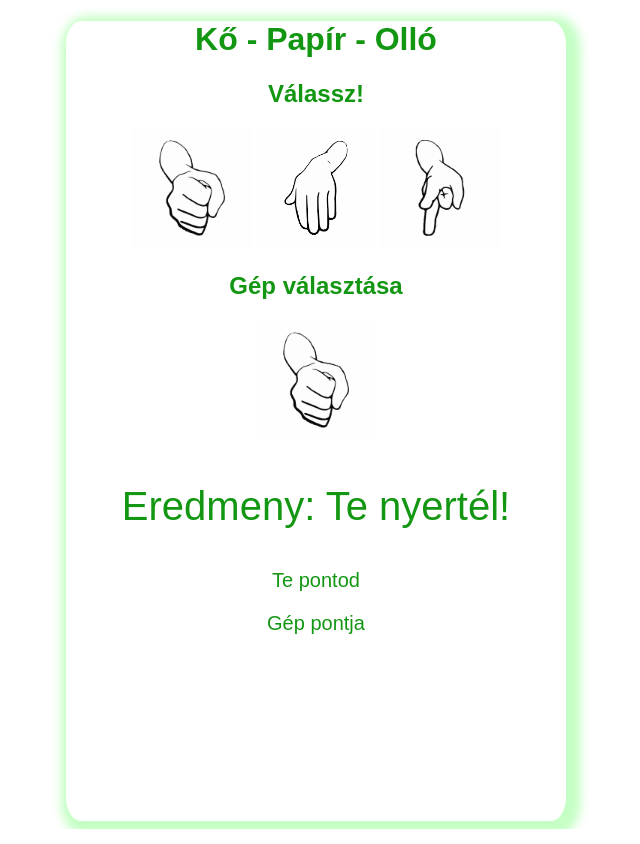
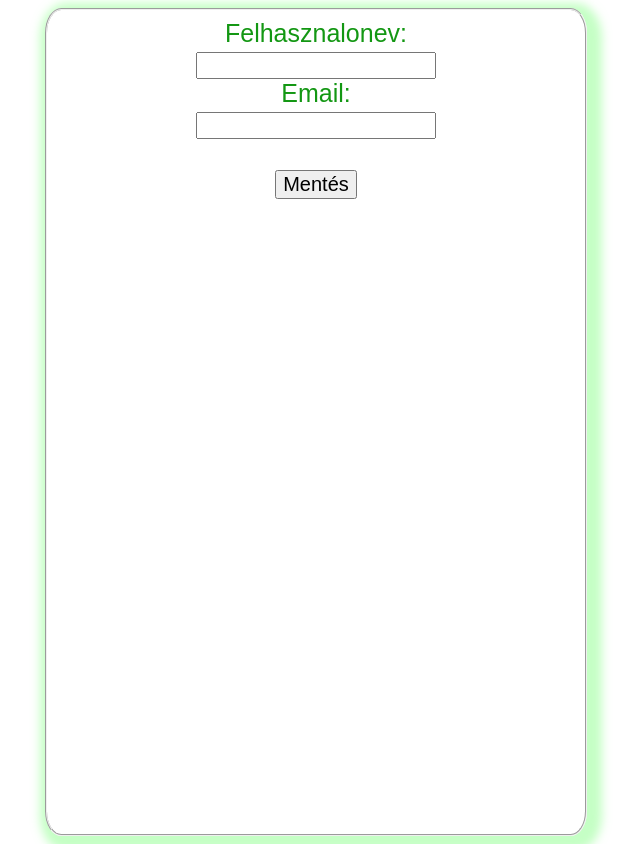
Before and after one commit to tobiaslara1/Ko_papir_ollo, a plain HTML site: page index.html in a window 1280 px wide. Shown: the whole page, without its empty margins (324-964 px from the left). Drawn offline with Linux system fonts and the light colour scheme.

Commit message:
urlap html resze

```diff
--- a/app.js
+++ b/app.js
@@ -1,5 +1,16 @@
 let jatekosP = 0
 let gepP = 0
+
+function ellenorzes(){
+    const nev = document.getElementById("fnev").value()
+    const email = document.getElementById("email")
+    const hiba = document.getElementById("hibauzenet")
+    if (nev.length < 8 || nev.length > 20){
+        hiba.innerHTML = "a felhasznalonevnek 8-20 karakter hosszunak kell lennia"
+        nev.focus()
+        return
+    }
+}
 
 function jatszas(elem){
     document.getElementById("ko").style.border= "0"
--- a/index.html
+++ b/index.html
@@ -9,7 +9,18 @@
 
 </head>
 <body>
-        <div id="container">
+    <fieldset>
+            <form action="">
+                <label for="fnev">Felhasznalonev:</label><br>
+                <input type="text" id="fnev" name="fnev"><br>
+                <label for="email">Email:</label><br>
+                <input type="text" id="email" name="email"><br><br>
+                <button onclick="">Mentés</button>
+            </form>
+            <p id="hibauzenet"></p>
+    </fieldset>
+
+    <div id="container" style="display: none;">
         <h1>Kő - Papír - Olló</h1>
         <h2>Válassz!</h2>
         <div id="valasztasok">
--- a/style.css
+++ b/style.css
@@ -1,4 +1,4 @@
-#container{
+#container, fieldset{
     margin: auto;
     text-align: center;
     font-family: Arial, Helvetica, sans-serif;
@@ -7,6 +7,16 @@
     border-radius: 3%;
     color: rgb(19, 151, 19);
     box-shadow: 5px 5px 10px 10px rgba(139, 255, 139, 0.5);
+}
+
+fieldset{
+    font-size: 25px ;
+}
+input{
+    font-size: 18px;
+}
+button{
+    font-size: 20px;
 }
 
 img{
```
Lines whose indentation alone changed are shown as unchanged.
